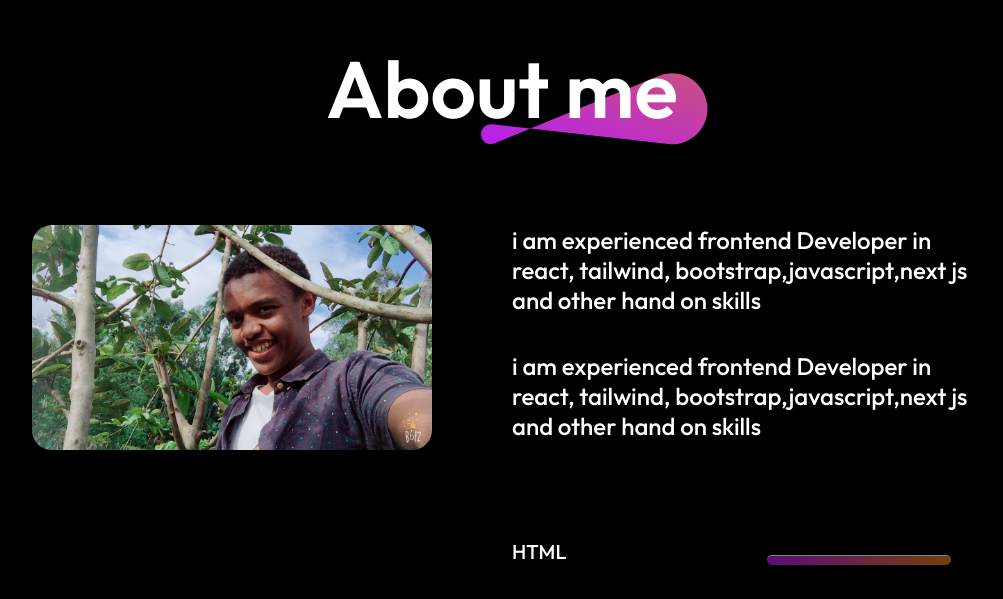
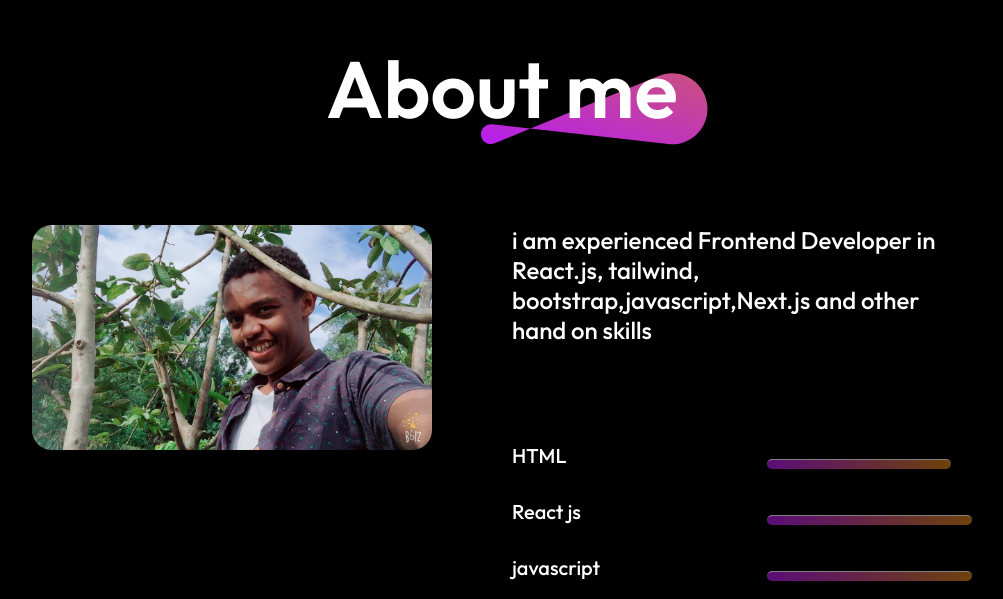
Before and after one commit to yabuz87/portfolio, a React (Vite) app: page / in a window 1280 px wide. Shown: the part 1065-1664 px from the top of the page, without its empty margins (138-1141 px from the left). Built offline with nearby package versions, Linux system fonts and the light colour scheme; a web font is replaced by a local one.

Commit message:
additional editing in about section and hero section

```diff
--- a/src/components/About/About.jsx
+++ b/src/components/About/About.jsx
@@ -17,8 +17,7 @@ const About = () => {
         </div>
         <div className="about-right">
             <div className="about-para">
-                <p>i am experienced  frontend Developer in react, tailwind, bootstrap,javascript,next js and other hand on skills</p>
-                <p>i am experienced  frontend Developer in react, tailwind, bootstrap,javascript,next js and other hand on skills</p>
+                <p>i am experienced  Frontend Developer in React.js, tailwind, bootstrap,javascript,Next.js and other hand on skills</p>
             </div>
             <div className="skills">
                <div className="about-skill"><p> HTML</p> <hr style={{width:"40%"}}></hr></div>
--- a/src/components/hero/Hero.jsx
+++ b/src/components/hero/Hero.jsx
@@ -1,8 +1,10 @@
-import React from 'react'
- import heroImage from "../../assets/dv.JPG"
-import "./Hero.css"
+import React from 'react';
+import { Link as AnchorLink } from 'react-scroll';
+import heroImage from "../../assets/dv.JPG";
+import "./Hero.css";
 
 const Hero = () => {
+  const cv="https://yabuz87.github.io/CV/myCv.pdf";
   return (
     <div id="home" className="hero">
       <img src={heroImage} className="hero-img" alt="Hero section image"/>
@@ -13,8 +15,8 @@ const Hero = () => {
       </p>
 
       <div>
-        <button className="button1">my Cv</button>
-        <button className="button2">contact me</button>
+        <a href={cv}><button className="button1">my Cv</button></a>
+        <AnchorLink className="anchor-link" to='contact' smooth={true} duration={200} offset={-50}><button className="button2">contact me</button></AnchorLink>
       </div>
     </div>
   )
```
